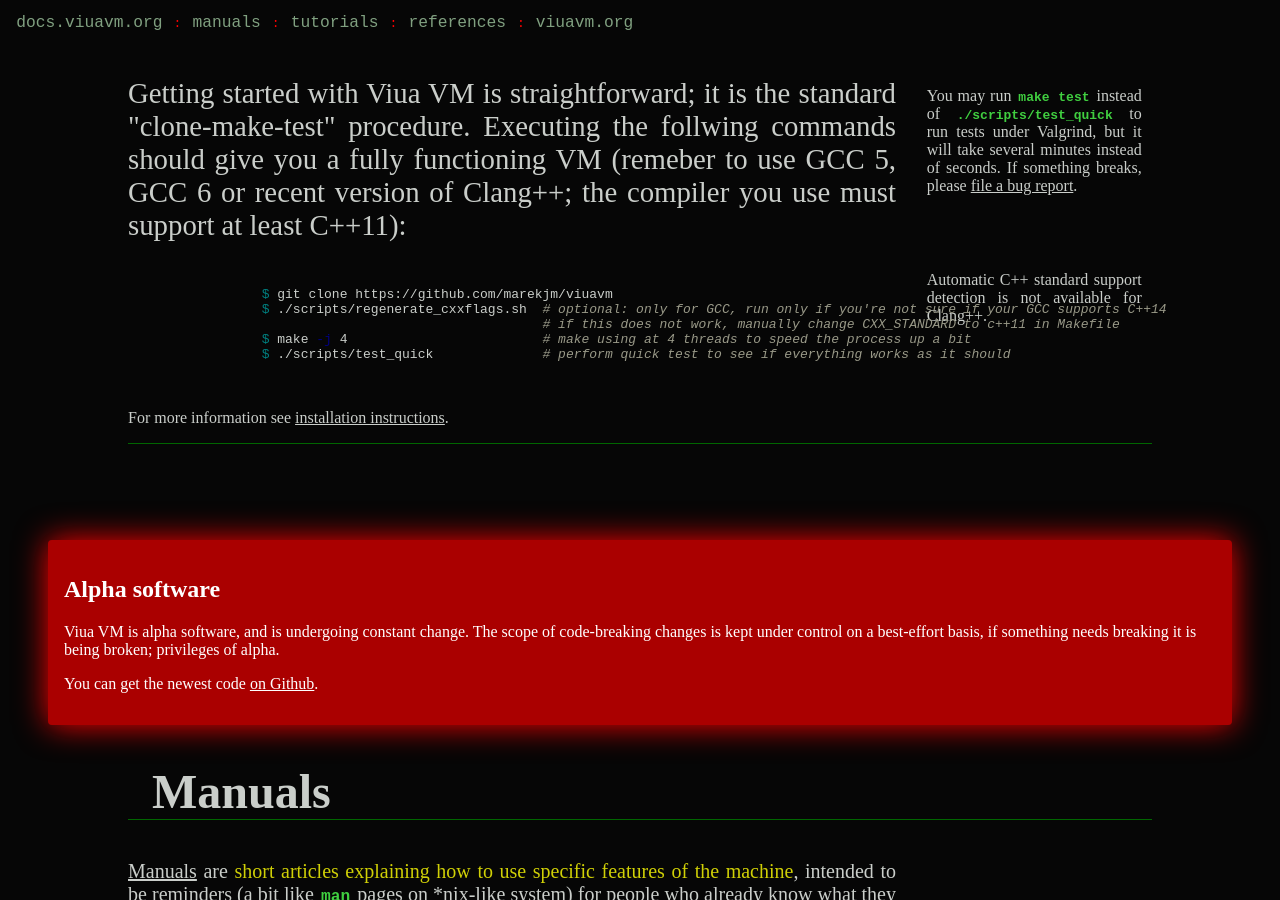
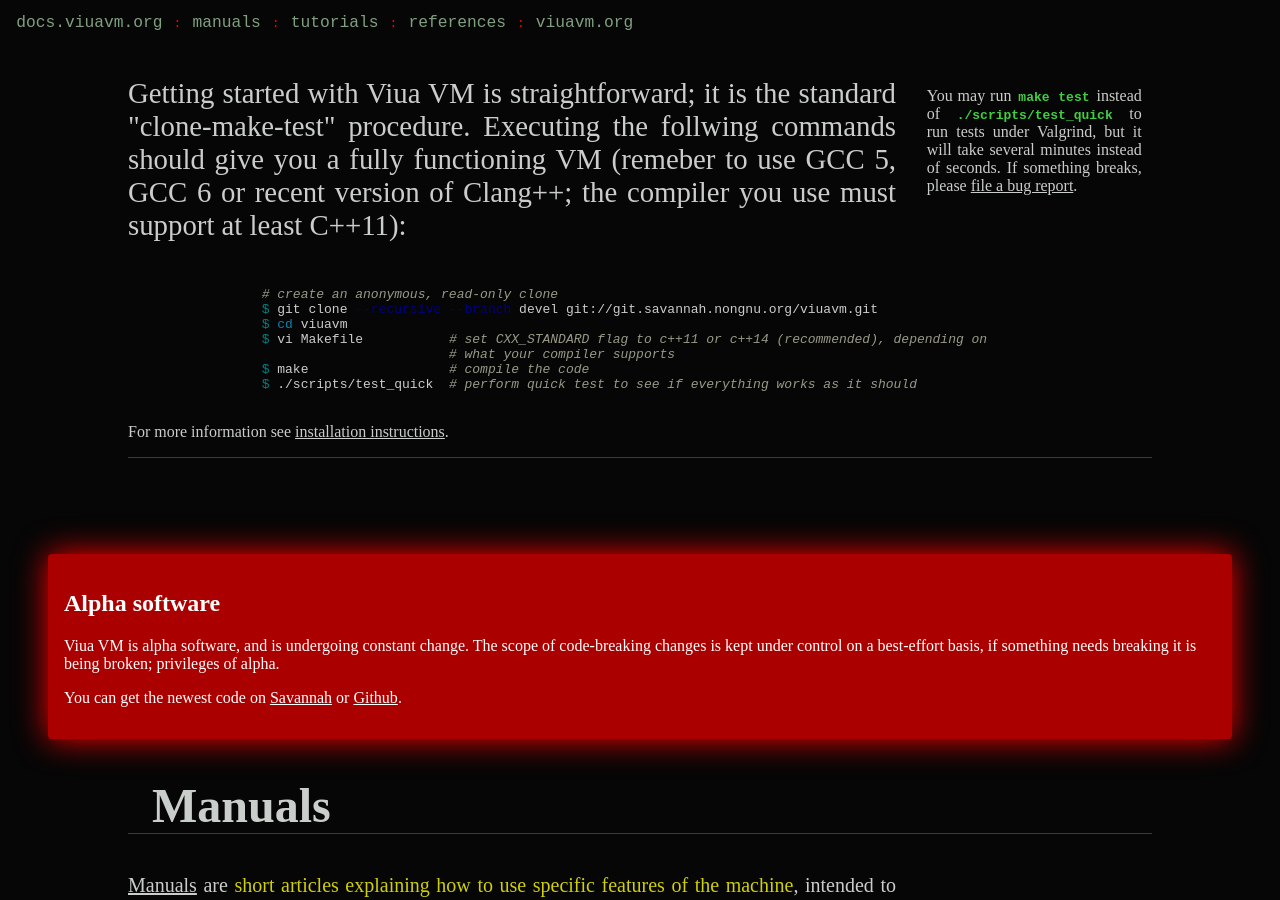
Before and after one commit to marekjm/docs.viuavm.org, a Jekyll site: the page built from index.html, in a window 1280 px wide and 900 px high. Built offline with Jekyll 4.4.1, drawn with Linux system fonts in a browser that asks for light colours.

Commit message:
Add information about Savannah

```diff
--- a/_config.yml
+++ b/_config.yml
@@ -2,6 +2,9 @@
 description: Viua VM Docs - Viua virtual machine documentation directory
 title: Viua VM Docs
 url: "http://docs.viuavm.org"
+
+savannah_git_url: "http://git.savannah.gnu.org/cgit/viuavm.git/"
+savannah_anonymous_clone_url: "git://git.savannah.nongnu.org/viuavm.git"
 
 repository_url: "https://github.com/marekjm/viuavm"
 releases_url: "https://github.com/marekjm/viuavm/releases"
--- a/_layouts/index.html
+++ b/_layouts/index.html
@@ -16,17 +16,15 @@
             </p>
             <div class="clear"></div>
 
-            <p class="note"> Automatic C++ standard support detection is not available for Clang++. </p>
-            <p>
             {% highlight bash %}
-            $ git clone {{ site.repository_url }}
-            $ ./scripts/regenerate_cxxflags.sh  # optional: only for GCC, run only if you're not sure if your GCC supports C++14
-                                                # if this does not work, manually change CXX_STANDARD to c++11 in Makefile
-            $ make -j 4                         # make using at 4 threads to speed the process up a bit
-            $ ./scripts/test_quick              # perform quick test to see if everything works as it should
+            # create an anonymous, read-only clone
+            $ git clone --recursive --branch devel {{ site.savannah_anonymous_clone_url }}
+            $ cd viuavm
+            $ vi Makefile           # set CXX_STANDARD flag to c++11 or c++14 (recommended), depending on
+                                    # what your compiler supports
+            $ make                  # compile the code
+            $ ./scripts/test_quick  # perform quick test to see if everything works as it should
             {% endhighlight %}
-            </p>
-            <div class="clear"></div>
 
             <p> For more information see <a href="/manuals/install.html">installation instructions</a>.
         </div>
@@ -36,7 +34,7 @@
             <p> Viua VM is alpha software, and is undergoing constant change.
             The scope of code-breaking changes is kept under control on a best-effort basis, if something needs breaking it is being broken; privileges of alpha.
             </p>
-            <p> You can get the newest code <a href="{{ site.repository_url }}">on Github</a>. </p>
+            <p> You can get the newest code on <a href="{{ site.savannah_git_url }}">Savannah</a> or <a href="{{ site.repository_url }}">Github</a>. </p>
         </section>
 
         <section class="chapter">
--- a/_manuals/install.html
+++ b/_manuals/install.html
@@ -96,13 +96,13 @@
 
     <h2> Cloning the repository </h2>
 
-    <p> You can fetch the code from Github.
+    <p> You can fetch the code from Savannah or Github.
     In order to do so, go to your projects directory, and clone the repository.
     Example:
 
     {% highlight bash %}
              ~ $ cd ~/projects
-    ~/projects $ git clone --recursive --branch devel {{ site.repository_url }}
+             ~/projects $ git clone --recursive --branch devel {{ site.savannah_anonymous_clone_url }}
     ~/projects $ cd ./viuavm
     {% endhighlight %}
 
```
